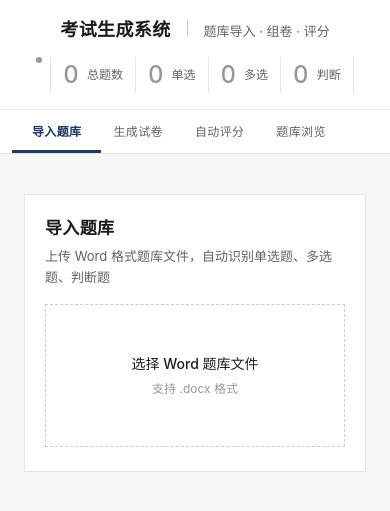
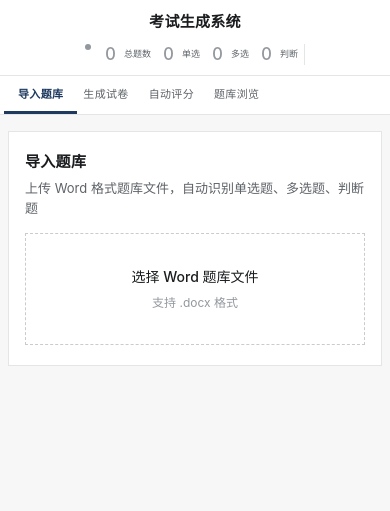
Before and after one commit to Comer712/exam-system, a Flask app: page / in a window 390 px wide. Shown: the top 511 px of the page. Run offline with Flask 3, Linux system fonts and the light colour scheme.

Commit message:
优化移动端响应式适配

```diff
--- a/templates/index.html
+++ b/templates/index.html
@@ -549,19 +549,68 @@ tr:hover td { background: rgba(30,58,95,0.015); }
 
 /* ===== Responsive ===== */
 @media (max-width: 768px) {
-  .header { padding: 0 20px; height: auto; flex-direction: column; gap: 12px; padding-top: 16px; padding-bottom: 16px; }
-  .stats-strip { flex-wrap: wrap; }
-  .stat-item { padding: 6px 12px; }
-  .nav-bar { padding: 0 16px; overflow-x: auto; }
-  .nav-bar a { padding: 12px 16px; font-size: 12px; white-space: nowrap; }
-  .card-header { padding: 20px 20px 0; }
-  .card-body { padding: 16px 20px 24px; }
-  .row { flex-direction: column; gap: 16px; }
+  .header { padding: 0 16px; height: auto; flex-direction: column; gap: 10px; padding-top: 14px; padding-bottom: 14px; }
+  .header-brand h1 { font-size: 16px; }
+  .header-brand .sep { display: none; }
+  .header-brand .subtitle { display: none; }
+  .stats-strip { flex-wrap: wrap; justify-content: center; }
+  .stat-item { padding: 4px 10px; border: none; }
+  .stat-num { font-size: 20px; }
+  .stat-lbl { font-size: 10px; }
+  .nav-bar { padding: 0 8px; overflow-x: auto; -webkit-overflow-scrolling: touch; }
+  .nav-bar a { padding: 12px 14px; font-size: 12px; white-space: nowrap; gap: 4px; flex-shrink: 0; }
+  .nav-bar a .nav-icon { display: none; }
+  .main { margin: 16px auto; padding: 0 8px; }
+  .card-header { padding: 18px 16px 0; }
+  .card-body { padding: 14px 16px 20px; }
+  .row { flex-direction: column; gap: 12px; }
   input[type="text"] { width: 100%; }
+  select { width: 100%; }
   .chapter-grid { grid-template-columns: 1fr; }
+  .stats-grid { grid-template-columns: repeat(3, 1fr); gap: 0; }
+  .stat-card { padding: 14px 8px; }
+  .stat-card .stat-val { font-size: 22px; }
+  .stat-card .stat-desc { font-size: 10px; }
+  .result-box { padding: 24px 16px; }
+  .result-box .big-score { font-size: 48px; }
+  .result-box .split { gap: 16px; flex-wrap: wrap; }
+  .upload-zone { padding: 32px 16px; }
+  .upload-zone .upload-icon { font-size: 36px; }
+
+  /* Exam mobile */
+  .exam-header { flex-direction: column; gap: 8px; }
+  .exam-title { font-size: 17px; }
+  .exam-timer { margin-left: 0; }
+  .question-card { padding: 16px 0; }
+  .question-card .q-text { font-size: 14px; }
+  .option-list { margin-left: 0; }
+  .option-item { padding: 10px 8px; }
+  .option-item label { font-size: 13px; }
+  .judge-row { margin-left: 0; gap: 12px; }
+  .judge-btn { padding: 12px 24px; font-size: 16px; width: 50%; text-align: center; }
+  .exam-actions { flex-wrap: wrap; gap: 8px; }
+  .exam-actions .btn { flex: 1; min-width: 120px; }
+
+  /* Table scroll */
+  .table-wrap { -webkit-overflow-scrolling: touch; }
+  table { font-size: 11px; }
+  th, td { padding: 8px 10px; }
+}
+
+/* Small phones */
+@media (max-width: 480px) {
+  .header { padding: 10px 12px; }
+  .header-brand h1 { font-size: 15px; }
+  .stat-num { font-size: 17px; }
+  .stat-lbl { font-size: 9px; }
+  .stat-item { padding: 2px 6px; }
+  .nav-bar a { padding: 10px 10px; font-size: 11px; }
+  .card-header h2 { font-size: 15px; }
   .stats-grid { grid-template-columns: repeat(3, 1fr); }
-  .result-box .big-score { font-size: 56px; }
-  .result-box .split { gap: 24px; }
+  .stat-card .stat-val { font-size: 18px; }
+  .stat-card input[type="number"] { width: 50px; font-size: 11px; }
+  .btn-lg { padding: 10px 20px; font-size: 13px; }
+  .result-box .big-score { font-size: 40px; }
 }
 </style>
 </head>
```
